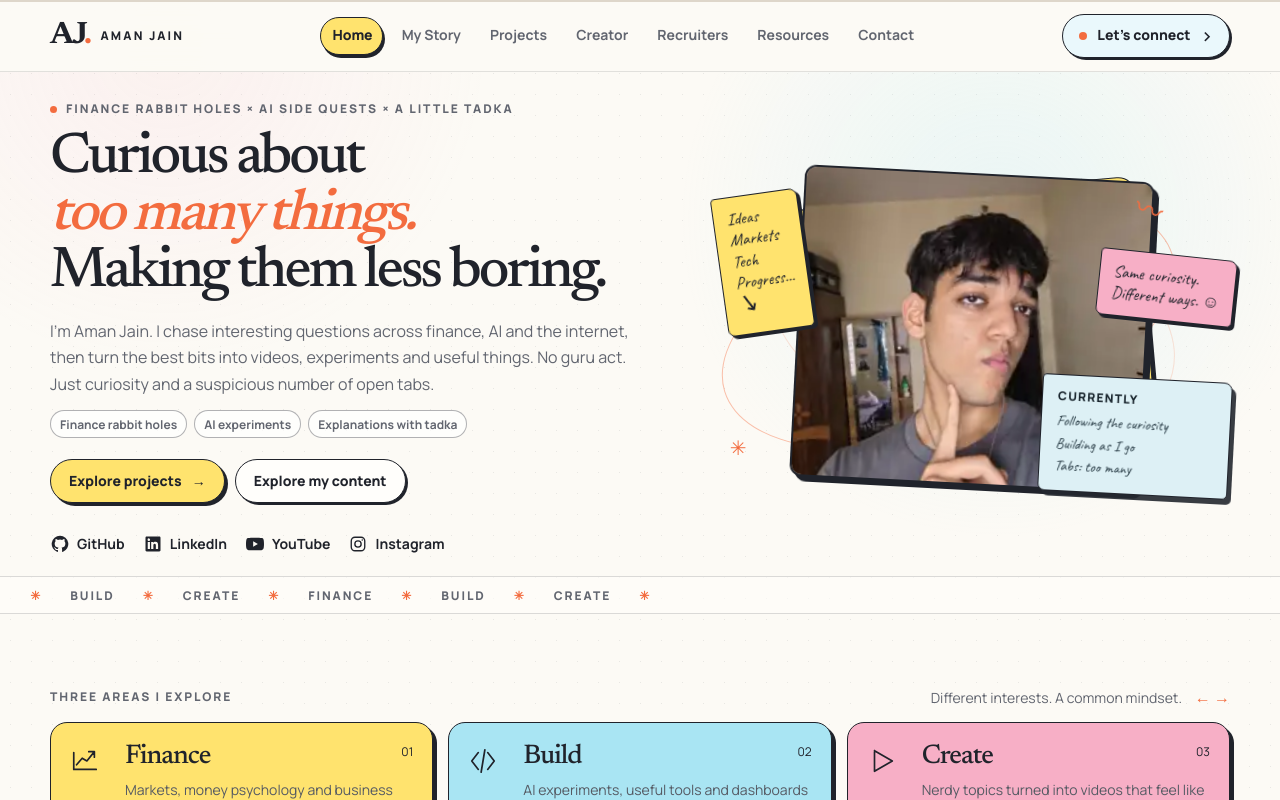
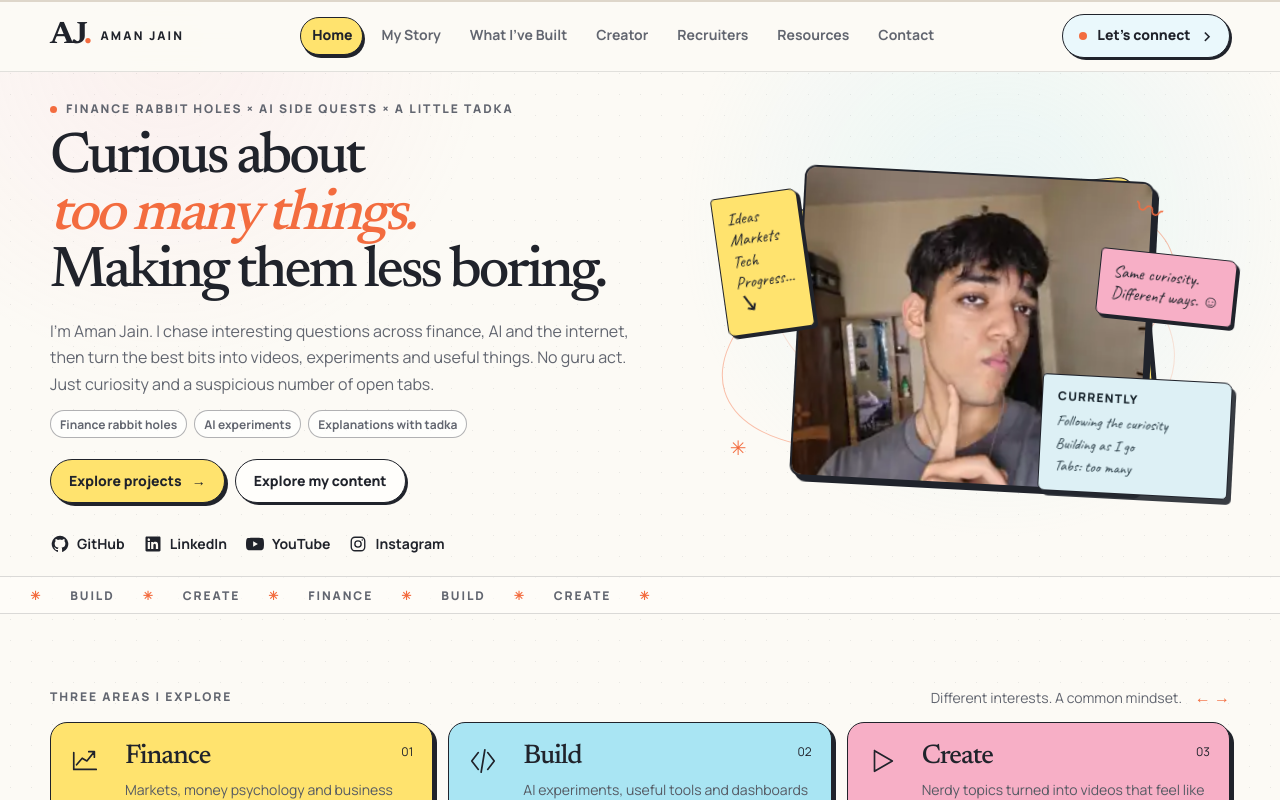
Before and after one commit to aman482006-beep/MY-WEBSITE, a Next.js app: page / in a window 1280 px wide. Shown: the top 800 px of the page. Built offline with nearby package versions, Linux system fonts and the light colour scheme.

Commit message:
Rename Projects navigation to What I’ve Built

```diff
--- a/src/components/layout/navbar.tsx
+++ b/src/components/layout/navbar.tsx
@@ -7,7 +7,7 @@ import { usePathname } from "next/navigation";
 const navLinks = [
   { label: "Home", href: "/" },
   { label: "My Story", href: "/story" },
-  { label: "Projects", href: "/projects" },
+  { label: "What I’ve Built", href: "/projects" },
   { label: "Creator", href: "/creator" },
   { label: "Recruiters", href: "/recruiters" },
   { label: "Resources", href: "/resources" },
```
